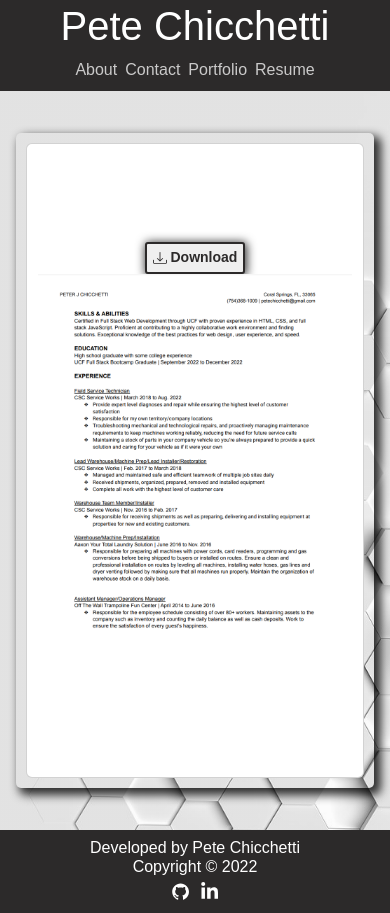
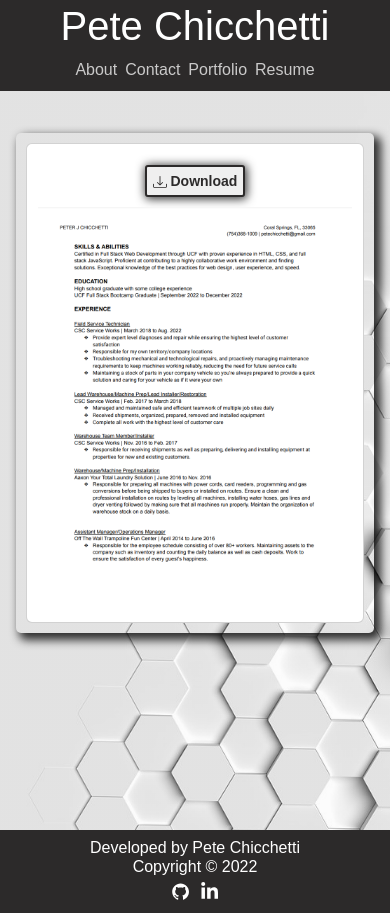
Before and after one commit to PeteChicchetti/professional-react-portfolio, a React (Create React App) app: page / in a window 390 px wide. Both pictures are taken after a click on the item "Resume". Built offline with nearby package versions, Linux system fonts and the light colour scheme.

Commit message:
adjusted mobile resizing for all sizes

```diff
--- a/src/components/Resume/index.jsx
+++ b/src/components/Resume/index.jsx
@@ -7,7 +7,7 @@ const Resume = () => {
         <div id='resumeContainer'>
             <Row className='container-fluid'id='resumeCardContainer'>
                 <Card id='resumeCard'style={{ textAlign:'center'}}>
-                    <span><button id='downloadBtn' ><BsDownload /> Download</button></span>
+                    <span id='btnPos'><button id='downloadBtn' ><BsDownload /> Download</button></span>
                     <img id='resume' src='images/resume.png' alt='Resume of Pete Chicchetti' ></img>
                 </Card>
             </Row>
--- a/src/style.css
+++ b/src/style.css
@@ -321,7 +321,6 @@
 /*-- Resume --*/
 #resumeContainer {
     display: flex;
-    flex-wrap: wrap;
     justify-content: center;
     padding: 2rem 1rem;
     min-height: calc(100vh - 105px);
@@ -331,23 +330,25 @@
     background-repeat: no-repeat;
     background-attachment: fixed;
     background-position: center;
+    margin: auto;
 }
 
 #resumeCardContainer {
     padding: 10px;
     max-width: 900px;
-    max-height: 1155px;
+    max-height: 1204px;
     box-shadow: 5px 5px 10px 2px rgba(0,0,0,.8);
     margin: 10px;
     border-radius: 5px;
-    display: flex;
-    justify-content: center;
 }
 
 #resumeCard {
+    max-height: 1186px;
     padding: 0.7rem;
-    display: flex;
-    justify-content: center;
+}
+
+#btnPos {
+    padding: 10px;
 }
 
 #downloadBtn {
@@ -403,6 +404,36 @@
     background-color: var(--gray);
 }
 
+
+@media screen and (max-width: 360px) {
+    #resumeCardContainer {
+        max-height: 445px;
+    }
+    #resumeCard {
+        max-height: 425px;
+    }
+    #resume {
+        max-height: 355px;
+    }
+
+}
+
+@media screen and (max-width: 414px) {
+    #resumeCardContainer {
+        max-height: 500px;
+    }
+    #resumeCard {
+        max-height: 480px;
+    }
+    #resume {
+        max-height: 408px;
+    }
+
+}
+
+
+
+
 @media screen and (max-width: 540px){
     .contactTitle {
         font-size: 1.5rem;
@@ -421,6 +452,7 @@
         padding: 0.3rem 1rem;
     }
 }
+
 
 
 @media screen and (max-width: 768px) {
```
